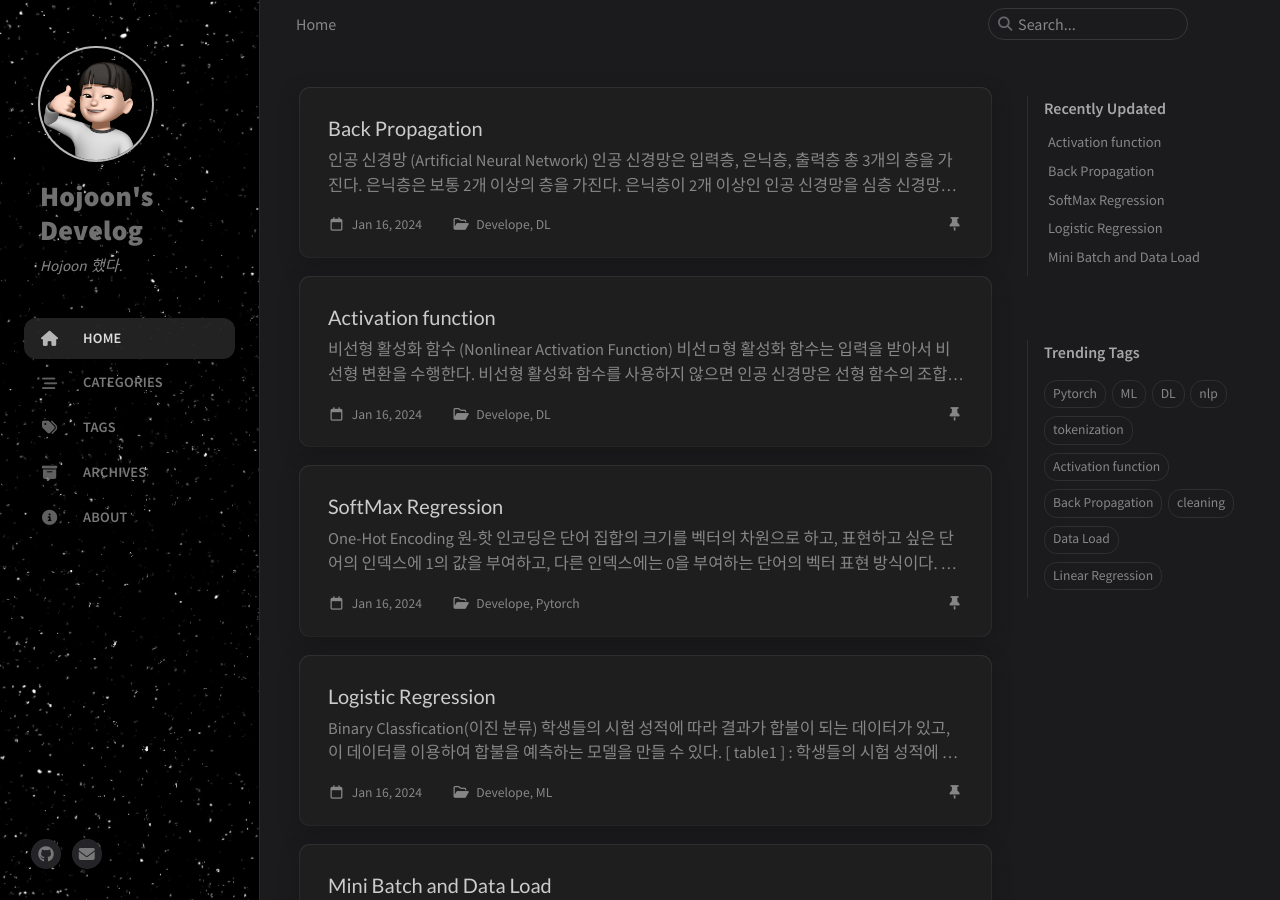
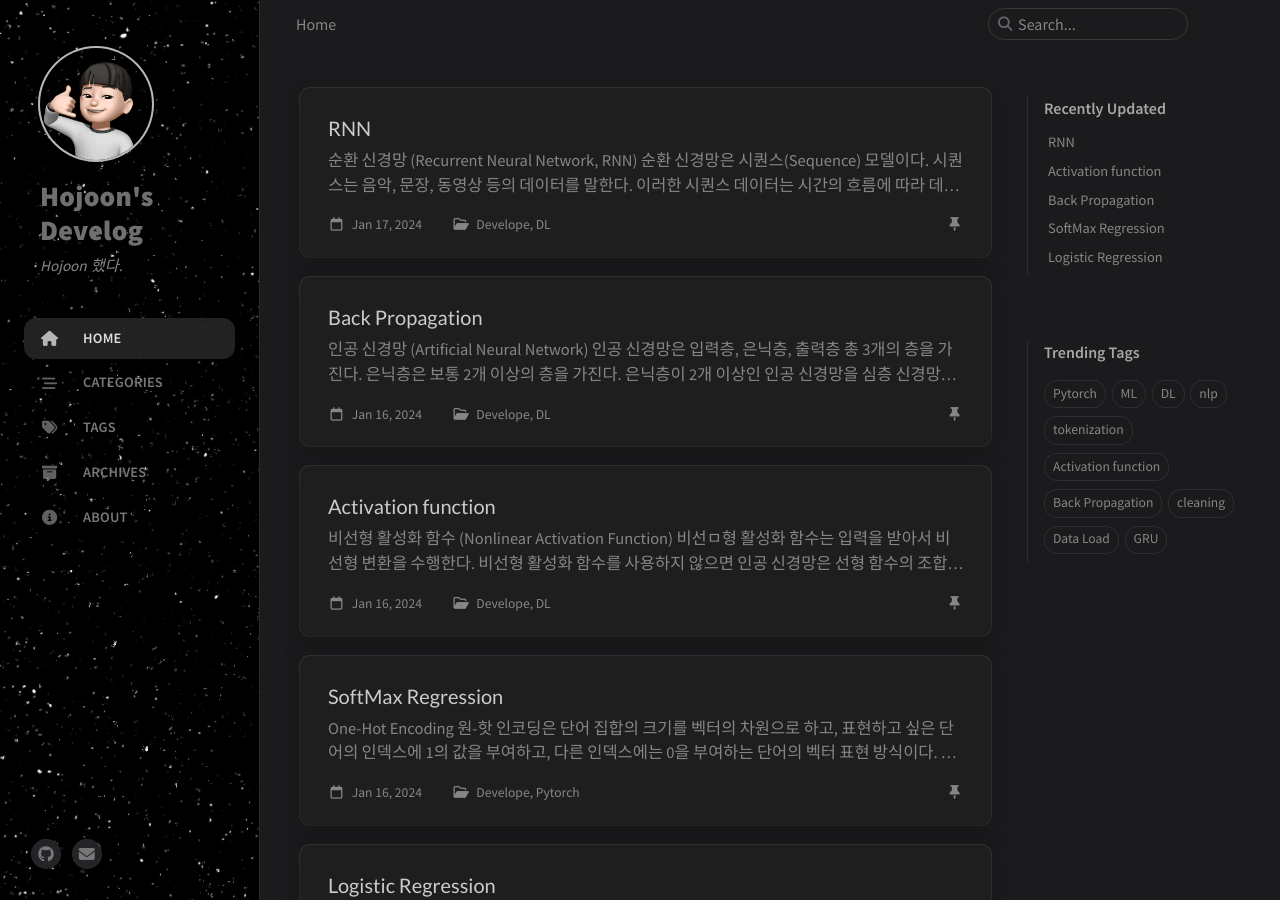
Before and after one commit to Hxjxxn95/hxjxxn95.github.io, a Jekyll site: the page built from index.markdown, in a window 1280 px wide and 900 px high. Built offline with Jekyll 4.4.1, drawn with Linux system fonts in a browser that asks for light colours; cached includes are drawn as plain includes; part of the change alters nothing that is shown.

Commit message:
modified:   _posts/2024-01-16-Activation-function.md 	new file:   _posts/2024-01-17-RNN.md

````diff
--- a/_posts/2024-01-16-Activation-function.md
+++ b/_posts/2024-01-16-Activation-function.md
@@ -31,3 +31,39 @@ mermaid: true
 - 다중 클래스 분류를 수행하는 출력층에서는 소프트맥스 함수를 사용한다.
 
 - 스탠포드 대학교의 딥 러닝 강의 cs231n에서는 ReLU를 먼저 시도해보고, 그다음으로 LeakyReLU나 ELU 같은 ReLU의 변형들을 시도해보며, sigmoid는 사용하지 말라고 권장합니다.
+
+
+## 기울기 소실 (Gradient Vanishing) 문제
+기울기 소실을 막기 위해 시그모이드 함수 대신 렐루 같은 함수를 사용한다. 그리고 그 밖에도 가중치 초기화, 배치 정규화, 그래디언트 클리핑 등의 방법들이 사용된다.
+
+### 가중치 초기화 (Weight initialization)
+1. 세이비어 초기화 (Xavier Initialization)
+- 정규 분포로 초기화 할 때 두 가지 경우로 나뉘며, 이전 층의 뉴런 개수와 다음 층의 뉴런 개수를 가지고 식을 세운다. 이전 층의 뉴런 개수를 fan-in, 다음 층의 뉴런 개수를 fan-out이라고 하였을 때, 두 경우에 대한 식은 아래와 같다.
+
+$$ W \sim Uniform(-\sqrt{\frac{6}{fan_{in}+fan_{out}}}, \sqrt{\frac{6}{fan_{in}+fan_{out}}}) $$
+
+- 평균은 0, 표준편차는 $ \sqrt{\frac{2}{fan_{in}+fan_{out}}} $인 정규 분포를 가지는 초기값을 사용한다.
+- 세이비어 초기화는 각 층의 입력과 출력 개수를 반영하여 초기화한다. 세이비어 초기화는 시그모이드 함수와 하이퍼볼릭탄젠트 함수를 사용하는 경우에 적합하다.
+- 렐루와 같은 함수에서는 좋지는 않음.
+
+2. He 초기화 (He Initialization)
+- 정규 분포로 초기화 할 때 두 가지 경우로 나뉘며, 이전 층의 뉴런 개수와 다음 층의 뉴런 개수를 가지고 식을 세운다. 이전 층의 뉴런 개수를 fan-in, 다음 층의 뉴런 개수를 fan-out이라고 하였을 때, 두 경우에 대한 식은 아래와 같다.
+
+$$ W \sim Uniform(-\sqrt{\frac{6}{fan_{in}}}, \sqrt{\frac{6}{fan_{in}}}) $$
+
+- 평균은 0, 표준편차는 $ \sqrt{\frac{2}{fan_{in}}} $인 정규 분포를 가지는 초기값을 사용한다.
+
+- He 초기화는 ReLU 계열 함수를 사용하는 경우에 적합하다.
+
+### 배치 정규화 (Batch Normalization)
+- 배치 정규화는 들어오는 배치 단위로 정규화 하는 것을 의미한다.
+- 요약하면, 입력 평균을 0으로 만들고, 입력 분산을 1로 만들어서, 그리고 이에 대한 스케일과 시프트를 수행하는 것이다.
+- 배치 정규화를 사용하면 학습 속도가 개선되고, 초기값에 크게 의존하지 않아도 된다.
+- 배치 정규환는 학습 시의 배치 단위의 평균과 분산을 사용하지만, 테스트 시에는 전체 데이터의 평균과 분산을 사용한다. 이는 테스트 데이터가 적을 때, 학습 시의 데이터의 평균과 분산에 의존하는 것을 방지하기 위함이다.
+
+- 배치 정규화의 효과는 굉장하지만, 단점도 있다. 배치 정규화를 사용하면 미니 배치 크기에 의존적이 된다는 것이다. 배치 크기를 작게 가져가면 잘 동작하지 않을 수 있다. 또한 배치 정규화의 연산은 미니 배치마다 평균과 분산을 계산하고, 정규화를 수행하고, 이에 대한 스케일과 시프트를 수행하는 연산이 추가적으로 필요하기 때문에, 학습 시간이 늘어난다는 단점이 있다.
+- RNN 계열에서는 배치 정규화를 사용하지 않는다. 이는 RNN이 각 시점(time step)마다 다른 통계치를 가지기 때문이다.
+
+### 층 정규화 (Layer Normalization)
+- 배치 정규화는 배치 차원에 대한 정규화를 수행한다. 층 정규화는 배치 차원 대신에 특성 차원에 대한 정규화를 수행한다. 층 정규화는 RNN에도 적용할 수 있다.
+- 배치 정규화 보다는 계산이 많고, 시계열 데이터에는 잘 동작하지 않는다는 단점이 있다.
--- /dev/null
+++ b/_posts/2024-01-17-RNN.md
@@ -0,0 +1,112 @@
+---
+layout : post
+title: RNN
+author: Hojoon_Kim
+date: 2024-01-17 15:15:10 +0900
+categories: [Develope, DL]
+tags: [Pytorch, DL, RNN, LSTM, GRU]
+pin: true
+math: true
+mermaid: true
+---
+## 순환 신경망 (Recurrent Neural Network, RNN)
+- 순환 신경망은 시퀀스(Sequence) 모델이다. 시퀀스는 음악, 문장, 동영상 등의 데이터를 말한다. 이러한 시퀀스 데이터는 시간의 흐름에 따라 데이터가 순차적으로 등장한다는 특징을 가진다. 이러한 특징을 가진 데이터를 다루기 위해 등장한 것이 순환 신경망이다.
+- 순환 신경망은 은닉층의 노드에서 활성화 함수를 통해 나온 결과값을 출력층 방향으로도 보내면서, 다시 은닉층 노드의 다음 계산의 입력으로 보내는 특징을 가지고 있다. 이는 은닉층의 노드에서 이전의 계산 결과를 기억하려는 특징이 있다. 이를 메모리라고 한다.
+- RNN 은 입력과 출력의 길이를 다르게 설계할 수 있다. 입력과 출력의 길이가 같은 경우는 many-to-many, 입력의 길이가 더 긴 경우는 many-to-one, 출력의 길이가 더 긴 경우는 one-to-many, 입력과 출력의 길이가 1인 경우는 one-to-one이다.
+![image](https://wikidocs.net/images/page/22886/rnn_image4_ver2.PNG)
+
+-> 은닉층 : $ h_t = tanh(W_{xh}x_t + W_{hh}h_{t-1} + b_h) $
+
+-> 출력층 : $ y_t = f(W_{hy}h_t + b_y) $
+
+### 파이썬으로 RNN 구현
+```python
+import numpy as np
+
+timestep = 10 # 시점의 수. NLP에서는 보통 문장의 길이가 된다.
+input_size = 4 # 입력의 차원. NLP에서는 보통 단어 벡터의 차원이 된다.
+hidden_size = 8 # 은닉 상태의 크기. 메모리 셀의 용량이다.
+
+inputs = np.random.random((timestep, input_size)) # 입력에 해당되는 2D 텐서
+hidden_state_t = np.zeros((hidden_size,)) # 초기 은닉 상태는 0(벡터)로 초기화
+Wx = np.random.random((hidden_size, input_size)) # (8, 4)크기의 2D 텐서 생성. 입력에 대한 가중치.
+Wh = np.random.random((hidden_size, hidden_size)) # (8, 8)크기의 2D 텐서 생성. 은닉 상태에 대한 가중치.
+b = np.random.random((hidden_size,)) # (8,)크기의 1D 텐서 생성. 이 값은 편향(bias).
+
+total_hidden_states = []
+
+# 메모리 셀 동작
+for input_t in inputs: # 각 시점에 따라서 입력값이 입력됨.
+    output_t = np.tanh(np.dot(Wx, input_t) + np.dot(Wh, hidden_state_t) + b) # Wx * Xt + Wh * Ht-1 + b(bias)
+    total_hidden_states.append(list(output_t)) # 각 시점의 은닉 상태의 값을 계속해서 축적
+    print(np.shape(total_hidden_states)) # 각 시점 t별 메모리 셀의 출력의 크기는 (timestep, output_dim)
+
+    hidden_state_t = output_t
+
+total_hidden_states = np.stack(total_hidden_states, axis = 0)
+print(total_hidden_states) # (timestep, output_dim)의 크기. 이 경우 (10, 8)의 크기를 가지는 메모리 셀의 2D 텐서를 출력
+```
+
+## 장단기 메모리( Long Short-Term Memory, LSTM)
+- RNN은 시점이 길어질수록 앞의 정보가 뒤로 충분히 전달되지 못하는 단점이 있다. 이를 장기 의존성 문제(The problem of Long-Term Dependencies)라고 한다. 이를 보완하기 위해 고안된 것이 LSTM이다.
+
+![image](https://wikidocs.net/images/page/22888/vaniila_rnn_and_different_lstm_ver2.PNG)
+
+### 입력 게이트
+![image](https://wikidocs.net/images/page/22888/inputgate.PNG)
+
+입력 게이트는 현재 정보를 기억하기 위한 게이트이다. $ i_t $ 는 현재 시점 t의 입력값이다. $ W_{xi} $ 는 입력에 대한 가중치이다. $ W_{hi} $ 는 이전 시점 t-1의 은닉 상태에 대한 가중치이다. $ b_i $ 는 입력에 대한 편향이다. 시그모이드 함수를 지난 값은 0과 1사이의 값이 되며, 이 값이 곧 게이트의 열림 상태를 결정한다. 0에 가까울수록 닫힌 상태, 1에 가까울수록 열린 상태를 의미한다. $ tanh $ 를 지난 값은 -1과 1사이의 값이 되며, 이 값은 현재 시점의 후보 값이다. 이 두 개의 값을 가지고 이번에 선택된 값을 계산한다. 이를 현재 시점의 셀 상태라고 한다.
+
+$$ i_t = \sigma(W_{xi}x_t + W_{hi}h_{t-1} + b_i) $$
+$$ \tilde{C}_t = tanh(W_{xc}x_t + W_{hc}h_{t-1} + b_c) $$
+
+### 삭제 게이트
+![image](https://wikidocs.net/images/page/22888/forgetgate.PNG)
+
+삭제 게이트는 기억을 삭제하기 위한 게이트이다. $ f_t $ 는 이전 시점 t-1의 셀 상태값이다. 시그모이드 함수를 지난 값은 0과 1사이의 값이 되며, 이 값이 곧 게이트의 열림 상태를 결정한다. 0에 가까울수록 닫힌 상태, 1에 가까울수록 열린 상태를 의미한다. 이 값을 현재 시점의 셀 상태값과 곱해주면 이전 시점의 셀 상태값을 얼마나 반영할지 결정한다.
+
+$$ f_t = \sigma(W_{xf}x_t + W_{hf}h_{t-1} + b_f) $$
+
+### 셀 상태(장기 상태)
+
+![image](https://wikidocs.net/images/page/22888/cellstate2.PNG)
+
+이전 시점의 셀 상태값에 현재 시점의 입력값을 반영한 값이다. 이 값은 두 개의 게이트에 의해서만 결정된다. 이전 시점의 셀 상태값인 $ C_{t-1} $ 에서 삭제 게이트를 지난 값이 곱해지고, 입력 게이트를 지난 $ \tilde{C}_t $ 가 더해져서 현재 시점의 셀 상태값이 된다. 결과적으로 삭제게이트는 이전 시점의 입력을 얼마나 반영할지를 결정하고, 입력게이트는 현재 시점의 입력을 얼마나 반영할지를 결정한다.
+
+$$ C_t = f_t * C_{t-1} + i_t * \tilde{C}_t $$
+
+### 출력 게이트와 은닉 상태(단기 상태)
+
+![image](https://wikidocs.net/images/page/22888/outputgateandhiddenstate.PNG)
+
+출력 게이트는 현재 시점 t의 입력값과 이전 시점 t-1의 은닉 상태값을 가지고 시그모이드 함수를 통해 값을 결정한다. 이 값은 현재 시점 t의 셀 상태값을 $ tanh $ 함수를 통해 값의 범위를 -1과 1사이의 값으로 변환한 후, 출력 게이트의 값과 곱해서 현재 시점 t의 은닉 상태값을 계산한다. 이 값은 다음 시점 t+1의 LSTM 셀로 넘겨진다.
+
+$$ o_t = \sigma(W_{xo}x_t + W_{ho}h_{t-1} + b_o) $$
+
+## 게이트 순환 유닛 (Gated Recurrent Unit, GRU)
+LSTM 에서는 출력, 입력, 삭제 게이트가 존재하지만, GRU 에서는 업데이트 게이트와 리셋 게이트라는 두 가지 게이트가 존재한다. GRU 는 LSTM 보다 학습 속도가 빠르다는 장점이 있다.
+
+![image](https://wikidocs.net/images/page/22889/gru.PNG)
+
+### 업데이트 게이트
+
+업데이트 게이트는 LSTM 의 입력 게이트와 삭제 게이트와 유사하다. 시그모이드 함수를 지난 값이 곧 게이트의 열림 상태를 결정한다. 0에 가까울수록 닫힌 상태, 1에 가까울수록 열린 상태를 의미한다. 이 값이 곧 이번에 선택된 기억할 정보의 양이다. 이 값을 $ z_t $ 라고 하자.
+
+$$ z_t = \sigma(W_{xz}x_t + W_{hz}h_{t-1} + b_z) $$
+
+### 리셋 게이트
+
+리셋 게이트는 과거의 정보를 잊기 위한 게이트이다. 시그모이드 함수를 지난 값이 곧 게이트의 열림 상태를 결정한다. 0에 가까울수록 닫힌 상태, 1에 가까울수록 열린 상태를 의미한다. 이 값을 $ r_t $ 라고 하자.
+
+$$ r_t = \sigma(W_{xr}x_t + W_{hr}h_{t-1} + b_r) $$
+
+### 은닉 상태(단기 상태)
+
+은닉 상태를 $ h_t $ 라고 하자. 은닉 상태의 크기는 LSTM 의 은닉 상태의 크기와 동일하다. 은닉 상태를 계산하기 위해서 먼저 이전 시점의 은닉 상태를 리셋 게이트의 값으로 곱해준다. 이것이 곧 이전 시점의 은닉 상태에서 얼마나 많은 과거의 정보를 잊어버릴지를 정하는 것이다. 그리고 이전 시점의 은닉 상태를 리셋 게이트의 값으로 곱한 결과와 현재 시점의 입력값을 업데이트 게이트의 값으로 곱한 결과를 더한다. 이것이 곧 현재 시점의 은닉 상태가 된다.
+
+$$ h_t = (1 - z_t) * h_{t-1} + z_t * \tilde{h}_t $$
+
+
+
+## REFERENCE
+[위키독스](https://wikidocs.net/60760)
````
